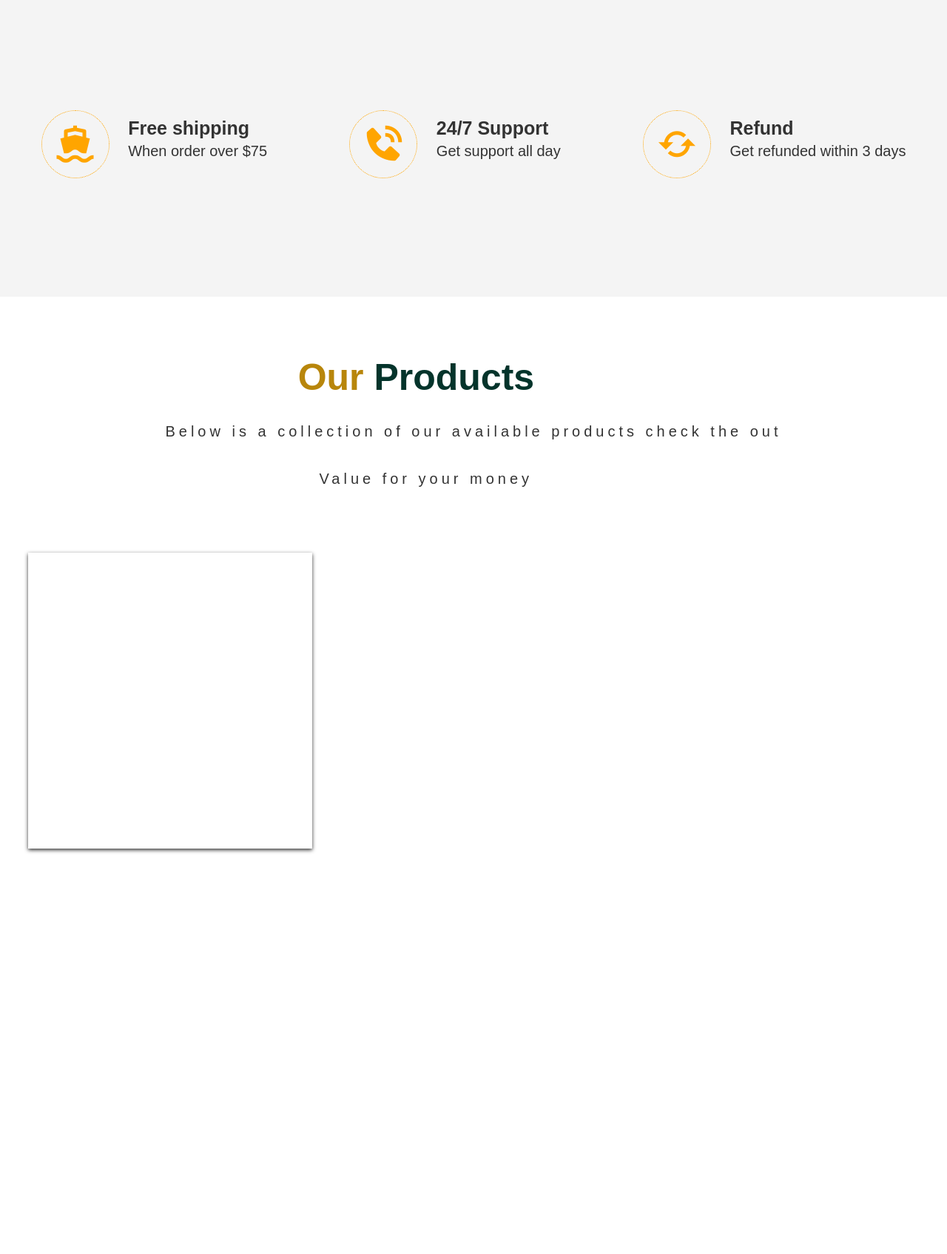
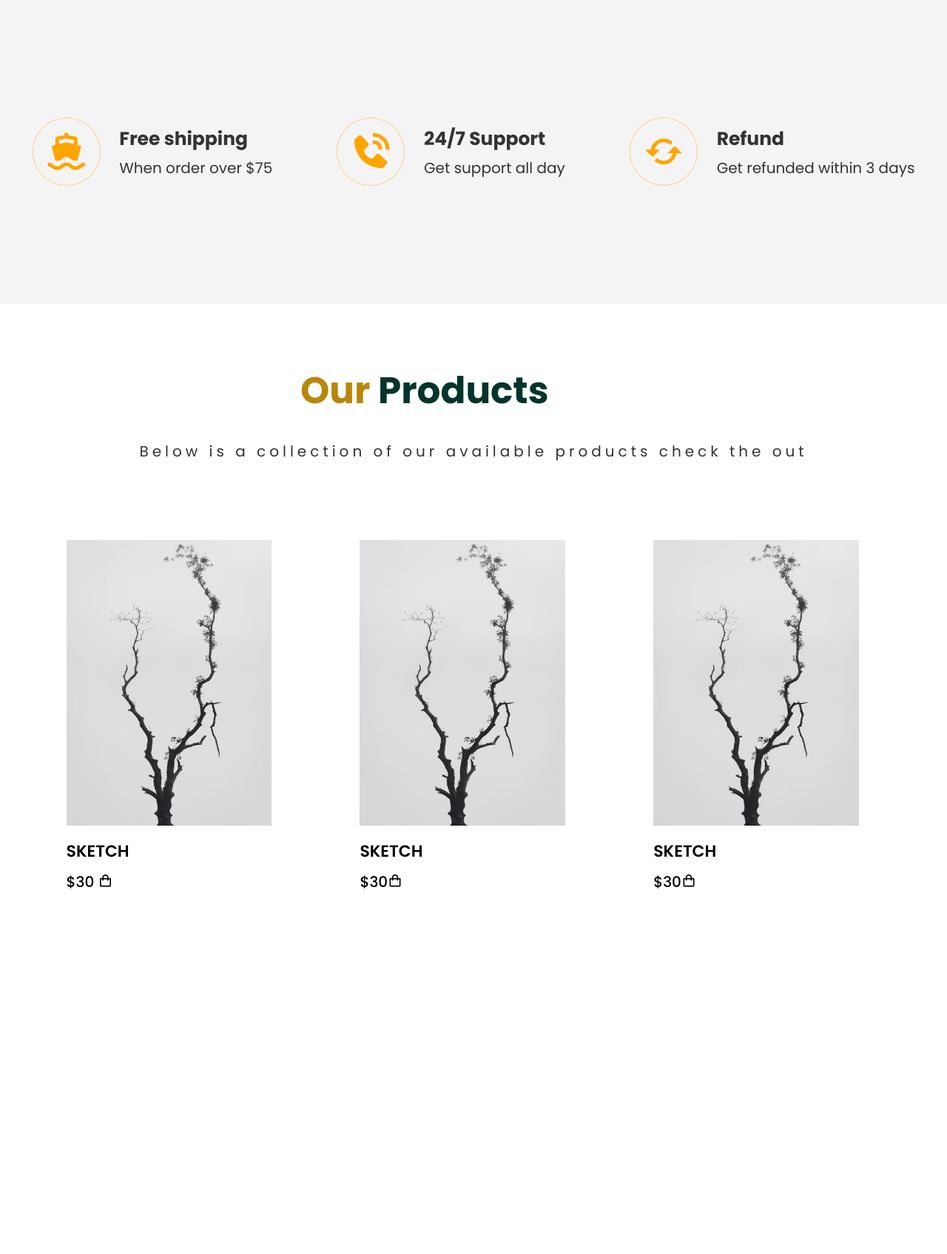
Before and after one commit to cleo-cyber/music-web-app, a PHP site: page /php/shop.php in a window 1280 px wide. Shown: the part 910-2605 px from the top of the page at 74% size. Before the commit the page ends 2063 px from the top, so only its background shows below. Run offline with PHP 8.4, Linux system fonts and the light colour scheme.

Commit message:
modified file

```diff
--- /dev/null
+++ b/css/shop.css
@@ -0,0 +1,203 @@
+#shops{
+    display: flex;
+    /* margin-top: 10vh; */
+    background-color: #fff;
+    flex-wrap: wrap;
+    flex-direction: column;
+    height: auto;
+
+}
+.shopcontent{
+    display: grid;
+    grid-template-columns: repeat(auto-fit,minmax(220px,auto));
+    margin-left: 7vw;
+}
+.cards{
+    display: grid;
+    grid-template-columns: repeat(auto-fit,minmax(220px,auto));
+    background-color: #fff;
+    /* gap: 0.5rem; */
+    /* margin-left: 6vw; */
+}
+.card:hover{
+    padding: 5px;
+    /* border: 1px solid #000; */
+    transition: 0.4s;
+}
+.product_img{
+    width: 70%;
+    height: 40%;
+    margin-bottom: 0.5rem;
+}
+.product_title{
+    font-size: 1.1rem;
+    font-weight: 600;
+    text-transform: uppercase;
+    margin-bottom: 0.5rem;
+}
+.price{
+    font-weight: 500;
+}
+
+
+    /* display: flex; */
+    /* flex-wrap: wrap; */
+    /* margin-left: 3vw; */
+    /* margin-right: 3vw; */
+    /* justify-content: space-around ; */
+/* }
+/* .card{
+    height: 50vh;
+    width: 30vw;
+    box-shadow: 0 2px 5px #333;
+    margin-top: 10vh;
+    margin-bottom: 10vh;
+    /* margin-left: 3vw; */
+    /* margin-right: 3vw; */
+
+#shop_hero{
+    background: url("../images/hand.jpg");
+    background-size: cover;
+    background-attachment: scroll;
+    min-height: 90vh;
+    color: #fff;
+    display: flex;
+    flex-direction: column;
+    flex-wrap: wrap;
+}
+#shop_hero .opa{
+    background-color: #000;
+    opacity: 0.8;
+    min-height: 90vh;
+}
+.contai{
+    position:relative;
+    margin-left:18vw ;
+    /* margin-right: 20vw; */
+    line-height: 1.5em;
+    /* letter-spacing: 5px; */
+}
+.contai h3{
+    position: absolute;
+    margin-top: 20vh;
+    text-transform: uppercase;
+    font-size: 50px;
+    margin-left: 3vw;
+}
+.contai form{
+    position: absolute;
+    margin-top: 40vh;
+}
+.contai p{
+    position: absolute;
+    margin-top: 30vh;
+    margin-left: 15vw;
+
+}
+.contai form input[type="text"]{
+    width: 35vw;
+    height: 7vh;
+    background-color: transparent;
+    color: #fff;
+    outline: none;
+   border-left: none;
+   border-right: none;
+   border-top: none;
+}
+.contai form select{
+   transition: 0.25s;
+    width: 15vw;
+    height: 7vh;
+    background-color: transparent;
+    color: #fff;
+    outline: none;
+   border-left: none;
+   border-right: none;
+   border-top: none;
+   transition: 0.7s ease-in-out;
+   /* background-color: #fff; */
+   color: #ddd;
+
+
+}
+.contai form select option{
+   color: #333;
+   /* height: 30vh; */
+}
+.contai form input[type='submit']{
+   width: 14vw;
+   height: 7vh;
+   border-radius: 10px;
+   margin-left: 2vw;
+
+}
+.contai form input[type='submit']:hover{
+   transition: .25s;
+   background-color: #ddd;
+   background-color: transparent;
+   color: #ddd;
+   border: 1px solid #ddd;
+}
+
+#shipping_info{
+   background-color: #f4f4f4;
+   min-height: 50vh;
+
+}
+.shipping{
+   display: flex;
+   justify-content: space-around;
+   /* margin-left: 20vw; */
+   flex-wrap: wrap;
+
+}
+
+.info{
+    margin-top: 20vh;
+    margin-bottom: 20vh;
+    display: flex;
+    /* margin: ; */
+}
+.info span{
+    margin-right: 2vw;
+
+}
+.info h1{
+    color: #333;
+    margin-bottom: 5px;
+    margin-top: 10px;
+    font-size: 25px;
+    font-weight: 900;
+}
+.info p{
+    color: #333;
+}
+.products{
+    margin: 0 auto;
+    margin-bottom: 5rem;
+
+
+}
+.products h2{
+    font-size: 50px;
+    margin-top: 10vh;
+    /* text-decoration:underline; */
+    margin-left: 17vw;
+    color: #04342b;
+}
+.products h2 span{
+    font-size: 50px;
+    color: darkgoldenrod;
+}
+.products p{
+    margin: 0 auto;
+    letter-spacing: 5px;
+    margin-top: 3vh;
+    color: #333;
+    line-height: 5vh;
+    /* margin-left: 3vw; */
+    /* margin-right: 3vw; */
+}
+.products .para{
+    margin-left: 40vh;
+}
--- a/css/styles.css
+++ b/css/styles.css
@@ -1,7 +1,7 @@
-@import url('https://fonts.googleapis.com/css2?family=Red+Hat+Display:wght@300&display=swap');
+@import url('https://fonts.googleapis.com/css2?family=Poppins:wght@400;500;600;700&family=Red+Hat+Display:wght@300&family=Roboto:wght@100&display=swap');
 
 html{
-    scroll-behavior: smooth;
+    /* scroll-behavior: smooth; */
 }
 
 *{
@@ -11,6 +11,9 @@ html{
     text-decoration: none;
     list-style: none;
     font-size: 20px;
+    font-family: 'Poppins',sans-serif;
+    scroll-behavior: smooth;
+    scroll-padding-top: 2rem;
 }
 
 body{
@@ -18,15 +21,15 @@ body{
     background-attachment: fixed;
     background-size: cover;
     background-repeat: no-repeat;
-    font-family: Arial, "Helvetica Neue", Helvetica, sans-serif;
+    /* font-family: Arial, "Helvetica Neue", Helvetica, sans-serif; */
     background-color: #ddd;
 }
 
 header{
     display: flex;
     flex-wrap: wrap;
+    flex-direction: column;
 
-    flex-direction: column;
 }
 
 header .content{
--- a/php/shop.php
+++ b/php/shop.php
@@ -9,172 +9,8 @@ include 'head.php';
     <meta charset="UTF-8">
     <meta http-equiv="X-UA-Compatible" content="IE=edge">
     <meta name="viewport" content="width=device-width, initial-scale=1.0">
-
+    <link rel="stylesheet" href="../css/shop.css">
     <title>Shop with us</title>
-    <style>
-
-        #shops{
-            display: flex;
-            /* margin-top: 10vh; */
-            background-color: #fff;
-            flex-wrap: wrap;
-            flex-direction: column;
-
-        }
-
-        .cards{
-            height: 50vh;
-            background-color: #fff;
-            width: 30vw;
-            box-shadow: 0 2px 5px #333;
-            margin-top: 10vh;
-            margin-bottom: 10vh;
-            margin-left: 3vw;
-            display: flex;
-
-        }
-        #shop_hero{
-            background: url("../images/hand.jpg");
-            background-size: cover;
-            background-attachment: scroll;
-            min-height: 90vh;
-            color: #fff;
-            display: flex;
-            flex-direction: column;
-            flex-wrap: wrap;
-        }
-        #shop_hero .opa{
-            background-color: #000;
-            opacity: 0.8;
-            min-height: 90vh;
-        }
-        .contai{
-            position:relative;
-            margin-left:18vw ;
-            /* margin-right: 20vw; */
-            line-height: 1.5em;
-            /* letter-spacing: 5px; */
-        }
-        .contai h3{
-            position: absolute;
-            margin-top: 20vh;
-            text-transform: uppercase;
-            font-size: 50px;
-            margin-left: 3vw;
-        }
-        .contai form{
-            position: absolute;
-            margin-top: 40vh;
-        }
-        .contai p{
-            position: absolute;
-            margin-top: 30vh;
-            margin-left: 15vw;
-
-        }
-        .contai form input[type="text"]{
-            width: 35vw;
-            height: 7vh;
-            background-color: transparent;
-            color: #fff;
-            outline: none;
-           border-left: none;
-           border-right: none;
-           border-top: none;
-        }
-       .contai form select{
-           transition: 0.25s;
-            width: 15vw;
-            height: 7vh;
-            background-color: transparent;
-            color: #fff;
-            outline: none;
-           border-left: none;
-           border-right: none;
-           border-top: none;
-           transition: 0.7s ease-in-out;
-           /* background-color: #fff; */
-           color: #ddd;
-
-
-       }
-       .contai form select option{
-           color: #333;
-           /* height: 30vh; */
-       }
-       .contai form input[type='submit']{
-           width: 14vw;
-           height: 7vh;
-           border-radius: 10px;
-           margin-left: 2vw;
-
-       }
-       .contai form input[type='submit']:hover{
-           transition: .25s;
-           background-color: #ddd;
-           background-color: transparent;
-           color: #ddd;
-           border: 1px solid #ddd;
-       }
-
-       #shipping_info{
-           background-color: #f4f4f4;
-           min-height: 50vh;
-
-       }
-       .shipping{
-           display: flex;
-           justify-content: space-around;
-           /* margin-left: 20vw; */
-           flex-wrap: wrap;
-
-       }
-
-        .info{
-            margin-top: 20vh;
-            margin-bottom: 20vh;
-            display: flex;
-            /* margin-left: ; */
-        }
-        .info span{
-            margin-right: 2vw;
-
-        }
-        .info h1{
-            color: #333;
-            margin-bottom: 5px;
-            margin-top: 10px;
-            font-size: 25px;
-            font-weight: 900;
-        }
-        .info p{
-            color: #333;
-        }
-        .products{
-            margin: 0 auto;
-
-        }
-        .products h2{
-            font-size: 50px;
-            margin-top: 10vh;
-            /* text-decoration:underline; */
-            margin-left: 14vw;
-            color: #04342b;
-        }
-        .products h2 span{
-            font-size: 50px;
-            color: darkgoldenrod;
-        }
-        .products p{
-            letter-spacing: 5px;
-            margin-top: 3vh;
-            color: #333;
-            line-height: 5vh;
-        }
-       .products .para{
-            margin-left: 26vh;
-        }
-    </style>
 </head>
 <body>
 
@@ -226,19 +62,32 @@ include 'head.php';
       <div class="products">
           <h2><span>Our</span> Products</h2>
           <p>Below is  a collection of our available products check the out<br></p>
-          <p class="para">Value for your money</p>
+          <!-- <p class="para">Value for your money</p> -->
       </div>
+      <div class="shopcontent">
       <div class="cards">
       <div class="card">
+        <img src="../images/sketch.jpg" alt="" class="product_img">
+        <h3 class="product_title">Sketch</h3>
+        <article class="price">$30 <i class='bx bx-shopping-bag add-cart' ></i></article>
 
       </div>
       <div class="card">
+      <img src="../images/sketch.jpg" alt="" class="product_img">
+        <h3 class="product_title">Sketch</h3>
+        <article class="price">$30<i class='bx bx-shopping-bag add-cart' ></i></article>
 
       </div>
+
       <div class="card">
+      <img src="../images/sketch.jpg" alt="" class="product_img">
+        <h3 class="product_title">Sketch</h3>
+        <article class="price">$30<i class='bx bx-shopping-bag add-cart' ></i></article>
 
       </div>
       </div>
+      </div>
+
   </section>
 </body>
 </html>
```
